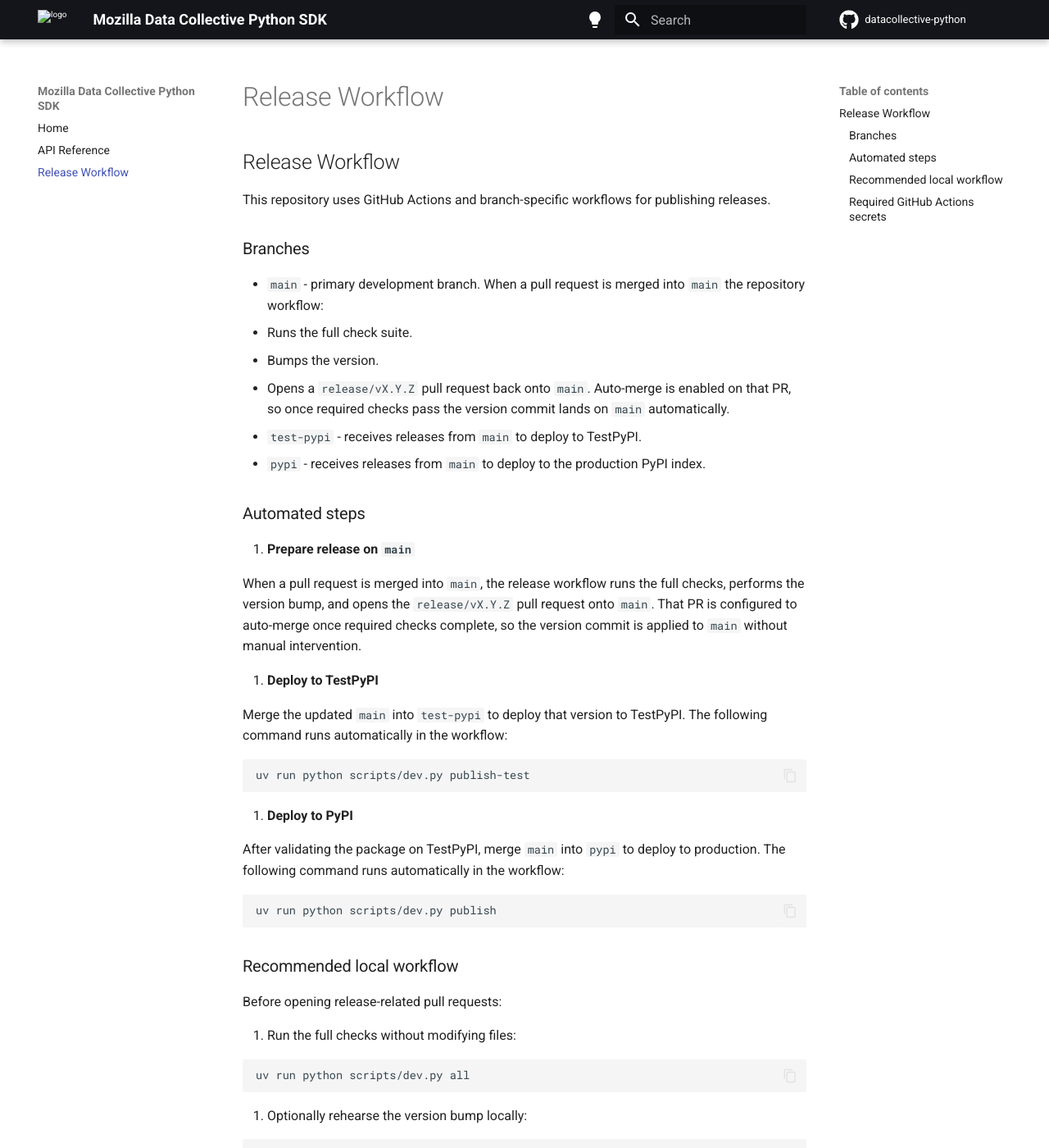
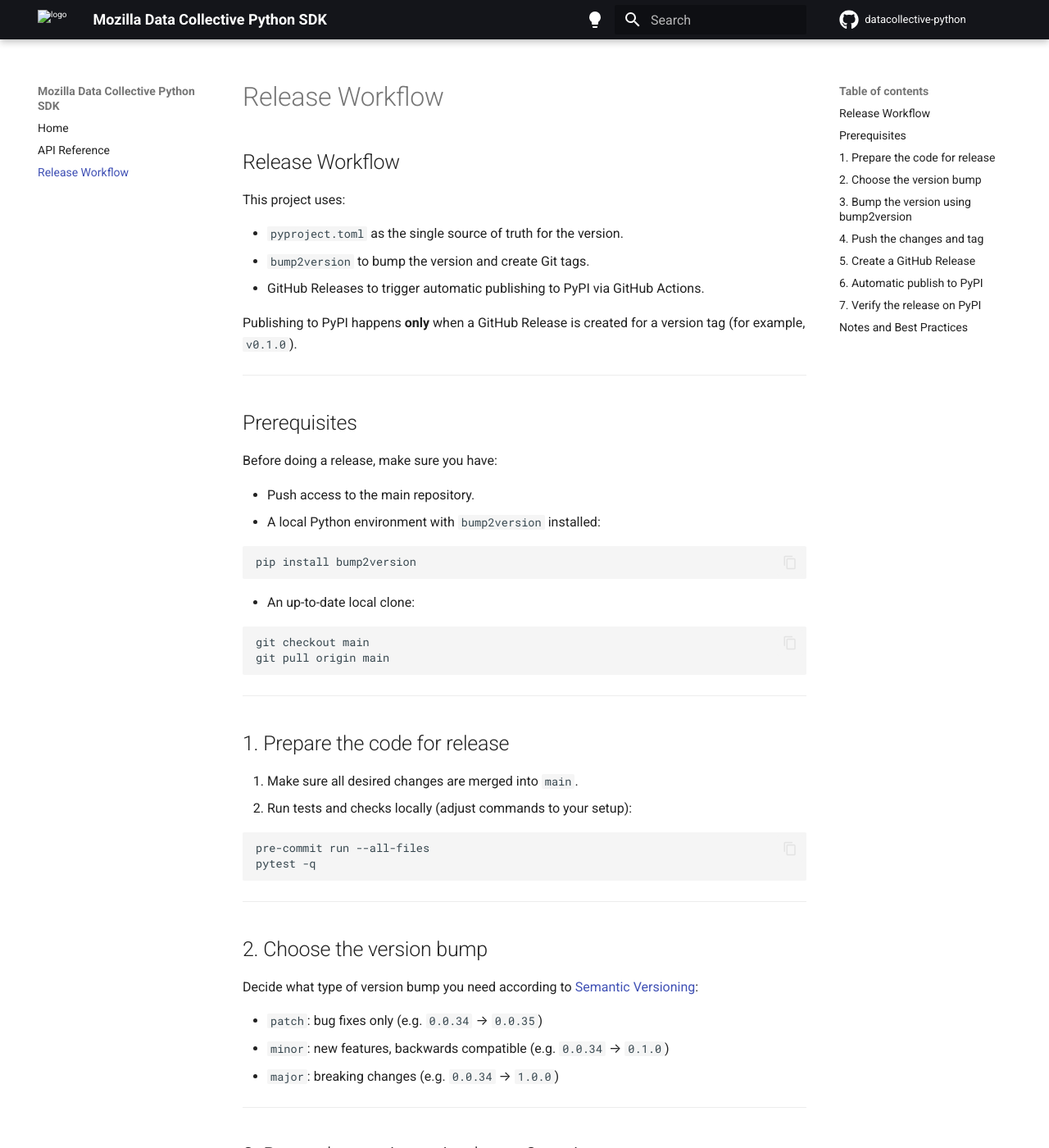
Before and after one commit to Mozilla-Data-Collective/datacollective-python, an MkDocs documentation site: the page built from docs/release.md, in a window 1280 px wide and 1400 px high. Shown: the whole window at 82% size. Built offline with MkDocs 1.6.1 and Material for MkDocs 9.7.7, drawn with Linux system fonts in a browser that asks for light colours; comment, search, counter and statistics services are not loaded; some of the changed text lies outside the part shown.

Commit message:
New release flow (#55)
* Add unit tests

* Run lint

* Add e2e tests

* Move e2e tests

* Type hints

* Add note for tests

* Only run e2e tests for PR in main & releases

* Add docs for new release flow

* Update GH action for release

* Update pyproject.toml to current version & remove unnecessary group

* Remove .bumpversion.cfg

* Update e2e test for TEST_API_KEY & test dataset ID

* Skip tests if 429 Rate Limit Reached

* Update mention of MDC_TEST_API_KEY

* Fix condition for e2e tests

* Add clause to read&agree the T&S

* Update uv.lock

````diff
--- a/docs/release.md
+++ b/docs/release.md
@@ -1,63 +1,141 @@
 ## Release Workflow
 
-This repository uses GitHub Actions and branch-specific workflows for
-publishing releases.
+This project uses:
 
-### Branches
+- `pyproject.toml` as the single source of truth for the version.
+- `bump2version` to bump the version and create Git tags.
+- GitHub Releases to trigger automatic publishing to PyPI via GitHub Actions.
 
-- `main` - primary development branch. When a pull request is merged into `main` the repository workflow:
-  - Runs the full check suite.
-  - Bumps the version.
-  - Opens a `release/vX.Y.Z` pull request back onto `main`. Auto-merge is enabled on that PR, so once required checks pass the version commit lands on `main` automatically.
-- `test-pypi` - receives releases from `main` to deploy to TestPyPI.
-- `pypi` - receives releases from `main` to deploy to the production PyPI index.
+Publishing to PyPI happens **only** when a GitHub Release is created for a version tag (for example, `v0.1.0`).
 
-### Automated steps
+---
 
-1. **Prepare release on `main`**
+## Prerequisites
 
-   When a pull request is merged into `main`, the release workflow runs the full checks, performs the version bump, and opens the `release/vX.Y.Z` pull request onto `main`. That PR is configured to auto-merge once required checks complete, so the version commit is applied to `main` without manual intervention.
+Before doing a release, make sure you have:
 
-2. **Deploy to TestPyPI**
+- Push access to the main repository.
+- A local Python environment with `bump2version` installed:
 
-   Merge the updated `main` into `test-pypi` to deploy that version to TestPyPI. The following command runs automatically in the workflow:
+```bash
+pip install bump2version
+```
 
-   ```bash
-   uv run python scripts/dev.py publish-test
-   ```
+- An up-to-date local clone:
 
-3. **Deploy to PyPI**
+```bash
+git checkout main
+git pull origin main
+```
 
-   After validating the package on TestPyPI, merge `main` into `pypi` to deploy to production. The following command runs automatically in the workflow:
+---
 
-   ```bash
-   uv run python scripts/dev.py publish
-   ```
+## 1. Prepare the code for release
 
-### Recommended local workflow
+1. Make sure all desired changes are merged into `main`.
+2. Run tests and checks locally (adjust commands to your setup):
 
-Before opening release-related pull requests:
+```bash
+pre-commit run --all-files
+pytest -q
+```
 
-1. Run the full checks without modifying files:
+---
 
-   ```bash
-   uv run python scripts/dev.py all
-   ```
+## 2. Choose the version bump
 
-2. Optionally rehearse the version bump locally:
+Decide what type of version bump you need according to [Semantic Versioning](https://semver.org/):
 
-   ```bash
-   uv run python scripts/dev.py prepare-release
-   ```
+- `patch`: bug fixes only (e.g. `0.0.34` → `0.0.35`)
+- `minor`: new features, backwards compatible (e.g. `0.0.34` → `0.1.0`)
+- `major`: breaking changes (e.g. `0.0.34` → `1.0.0`)
 
-   The repository workflow performs the same steps when `main` changes.
+---
 
-3. Follow the branch merge order so TestPyPI receives the version before production:
+## 3. Bump the version using bump2version
 
-   - `main` -> `test-pypi`
-   - `main` -> `pypi`
+Run **one** of the following from the repository root:
 
-### Required GitHub Actions secrets
+```bash
+# choose exactly one:
+bump2version patch
+# or
+bump2version minor
+# or
+bump2version major
+```
 
-- `TEST_PYPI_API_TOKEN` - token for publishing to TestPyPI (username `__token__`).
-- `PYPI_API_TOKEN` - token for publishing to PyPI (username `__token__`).
+What this does:
+
+- Updates the version in `pyproject.toml`.
+- Commits the version bump.
+- Creates a Git tag `vX.Y.Z` matching the new version.
+
+
+---
+
+## 4. Push the changes and tag
+
+Push the new commit and the created tag to GitHub:
+
+```bash
+git push origin main
+git push origin vX.Y.Z
+```
+
+Replace `vX.Y.Z` with the tag created in the previous step (for example, `v0.0.35`).
+
+---
+
+## 5. Create a GitHub Release
+
+1. Go to the repository page on GitHub.
+2. Open the `Releases` section.
+3. Click `Draft a new release`.
+4. Select the tag you just pushed (for example, `v0.0.35`).
+5. Set the release title to the same value (e.g. `v0.0.35`).
+6. Optionally add release notes (high-level changes).
+7. Click `Publish release`.
+
+This will trigger the `Publish to PyPI` GitHub Actions workflow.
+
+---
+
+## 6. Automatic publish to PyPI
+
+Once the GitHub Release is published:
+
+- GitHub Actions automatically:
+  - Checks out the code.
+  - Builds the distribution.
+  - Uploads the package to PyPI using the `PYPI_API_TOKEN` secret.
+
+You can monitor the progress:
+
+1. Open the `Actions` tab in GitHub.
+2. Open the `Publish to PyPI` workflow run associated with your release.
+3. Wait for it to complete successfully.
+
+---
+
+## 7. Verify the release on PyPI
+
+After the workflow succeeds:
+
+1. Go to the project page on PyPI.
+2. Confirm that the new version `X.Y.Z` is listed.
+3. Optionally install the package in a clean environment to verify:
+
+```bash
+pip install --upgrade datacollective==X.Y.Z
+```
+
+---
+
+## Notes and Best Practices
+
+- **Single source of truth**: The version is defined only in `pyproject.toml`. Do **not** manually edit `__version__` or other files for versioning.
+
+- **Tag format**: Always use `vX.Y.Z` tags (for example, `v0.0.35`). The `bump2version` configuration enforces this.
+
+- **Manual workflow dispatch (advanced)**: In rare cases, you can re-run the publish job from the `Actions` tab using `workflow_dispatch`, but normally you should always go through a GitHub Release.
````
Also changed, not shown: README.md (+2 -0 lines), docs/index.md (+3 -0 lines), pyproject.toml (+1 -14 lines), .bumpversion.cfg (deleted), 3 other files.
